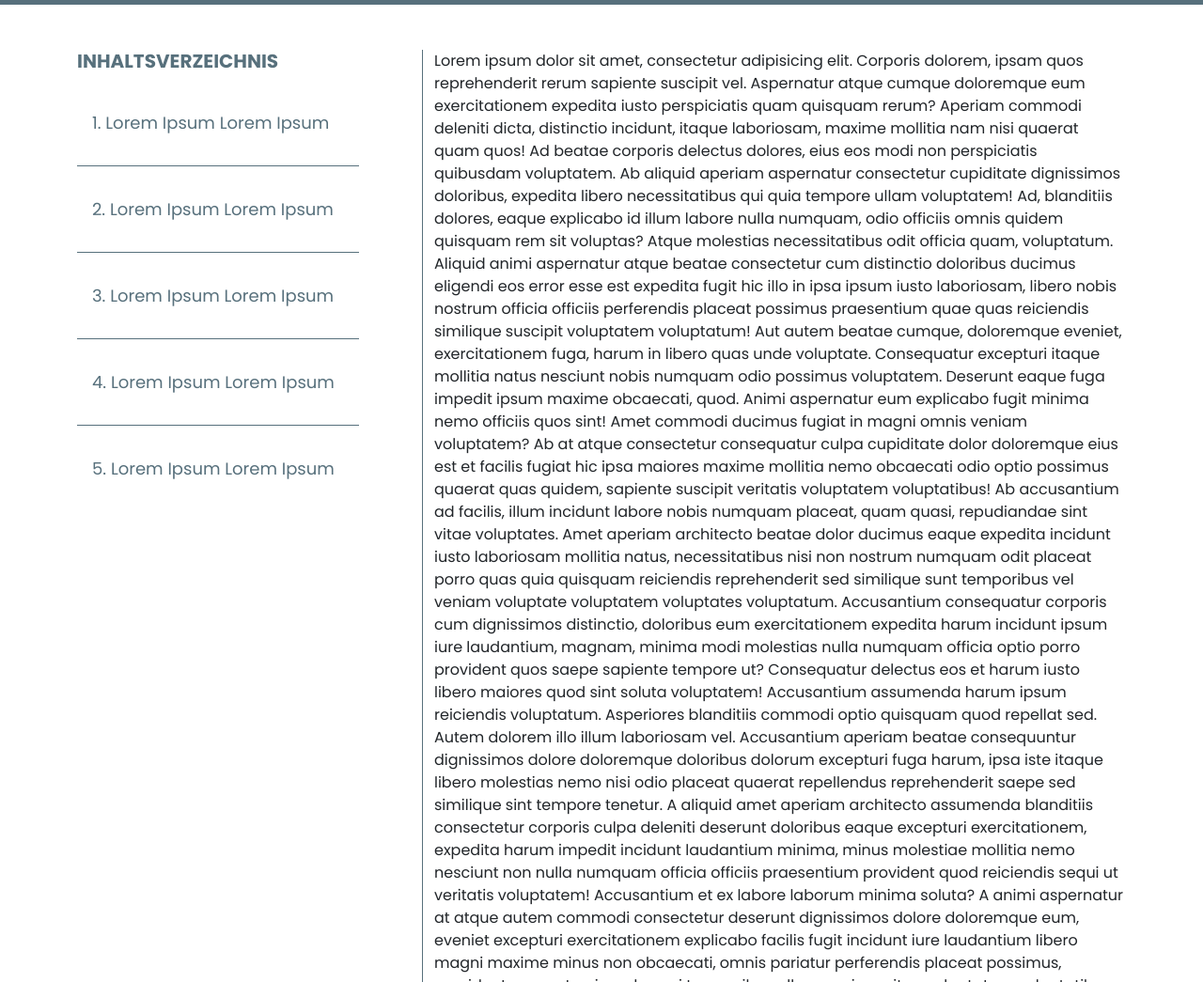
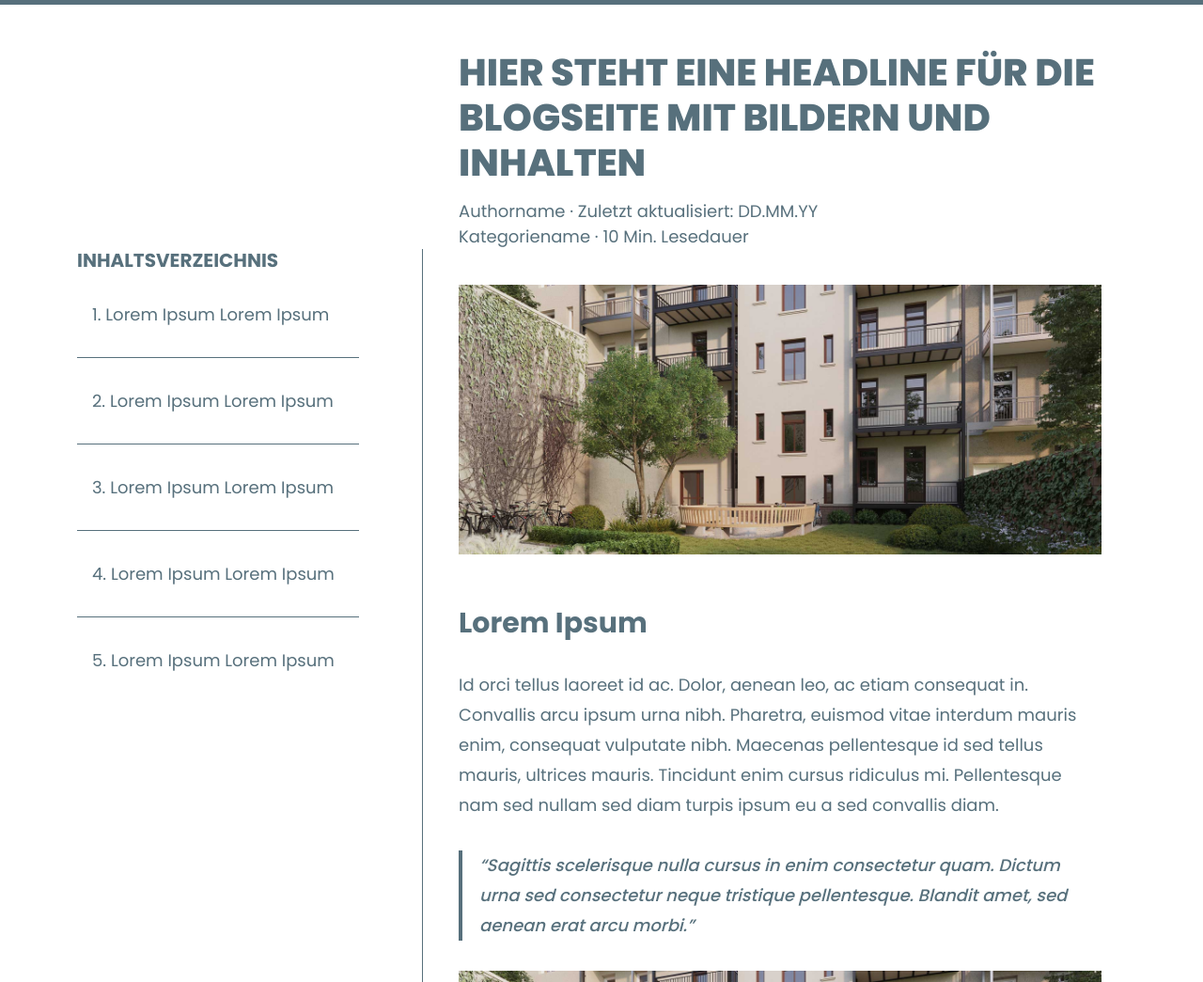
Before and after one commit to nhanlnt-96/squarevest-blog-site, a plain HTML site: page index.html in a window 1280 px wide. Shown: the part 55-1100 px from the top of the page at 94% size. Drawn offline with nearby package versions, Linux system fonts and the light colour scheme.

Commit message:
feat: created blog content

```diff
--- a/assets/css/styles.css
+++ b/assets/css/styles.css
@@ -6,6 +6,24 @@
 body {
     width: 100vw;
     min-height: 100vh;
+    overflow-x: hidden;
+}
+
+/*custom scrollbar*/
+::-webkit-scrollbar {
+    width: 3px;
+}
+
+::-webkit-scrollbar-track {
+    background: #f1f1f1;
+}
+
+::-webkit-scrollbar-thumb {
+    background: var(--bs-primary);
+}
+
+::-webkit-scrollbar-thumb:hover {
+    background: #555;
 }
 
 /*breakpoint css*/
@@ -20,12 +38,27 @@ body {
 1. Customize color
 2. Header
 3. Sidebar
+3. Blog content
+4. Info box card
 */
 
 /**Utils*/
 .svg-icon {
     width: 20px;
     height: 20px;
+}
+
+.divider {
+    margin: 35px 0;
+    height: 1px;
+    width: 100%;
+    background-color: var(--bs-primary);
+}
+
+@media (min-width: 768px) {
+    .divider {
+        margin: 70px 0;
+    }
 }
 
 /*1. Customize color*/
@@ -47,7 +80,7 @@ body {
     outline: none;
 }
 
-p {
+p, blockquote, h6 {
     margin-bottom: 0;
 }
 
@@ -116,10 +149,14 @@ p {
     }
 }
 
+.sidebar-container .sidebar-wrapper {
+    transition: all .2s ease-in-out;
+}
+
 .sidebar-container .sidebar-btn {
     border-bottom-right-radius: 5px;
     border-top-right-radius: 5px;
-    z-index: 50;
+    z-index: 100;
     color: #ffffff;
     background-color: var(--bs-primary);
 }
@@ -193,3 +230,150 @@ p {
         color: var(--bs-primary);
     }
 }
+
+/*3. Blog content*/
+.blog-content__container, .blog-title__wrapper {
+    padding: 0 38px;
+}
+
+.blog-title__container .blog-title__wrapper .title {
+    font-size: clamp(30px, 10vw, 40px);
+    font-weight: 800;
+    margin-bottom: 14px;
+}
+
+.blog-title__container .blog-title__wrapper .sub-title {
+    font-size: 18px;
+}
+
+.blog-content__container {
+    padding-top: 38px;
+    padding-bottom: 38px;
+}
+
+.blog-image__container {
+    max-width: 914px;
+    width: 100%;
+}
+
+.blog-image__container:not(:first-child) {
+    margin-top: 18px;
+}
+
+@media (min-width: 768px) {
+    .blog-image__container:not(:first-child) {
+        margin-top: 32px;
+    }
+}
+
+.blog-image__container .blog-image__wrapper {
+    position: relative;
+    width: 100%;
+    padding-bottom: calc(308 / 735 * 100%);
+}
+
+.blog-image__container .blog-image__wrapper > img {
+    position: absolute;
+    left: 0;
+    top: 0;
+    width: 100%;
+    height: 100%;
+    object-fit: contain;
+    z-index: -1;
+}
+
+.blog-content__wrapper .blog-content__title {
+    font-size: clamp(20px, 10vw, 30px);
+    font-weight: 700;
+    margin-top: 20px;
+}
+
+@media (min-width: 768px) {
+    .blog-content__wrapper .blog-content__title {
+        margin-top: 55px;
+    }
+}
+
+.blog-content__wrapper .blog-content__detail {
+    font-size: 18px;
+    font-weight: 400;
+    margin-top: 18px;
+    line-height: 32px;
+}
+
+@media (min-width: 768px) {
+    .blog-content__wrapper .blog-content__detail {
+        margin-top: 32px;
+    }
+}
+
+.blog-content__wrapper .blog-content__detail > .blog-content__detail-bold {
+    font-weight: 700;
+}
+
+.blog-content__wrapper .blog-content__detail > .blog-content__detail-underline {
+    text-decoration: underline;
+}
+
+
+.blog-content__wrapper .blog-content__quote {
+    font-style: italic;
+    padding-left: 18px;
+    border-left: 4px solid var(--bs-primary);
+    font-size: 18px;
+    font-weight: 500;
+    line-height: 32px;
+    margin-top: 18px;
+}
+
+@media (min-width: 768px) {
+    .blog-content__wrapper .blog-content__quote {
+        margin-top: 32px;
+    }
+}
+
+.blog-content__footer-icon {
+    max-width: 147px;
+    width: 100%;
+}
+
+.blog-content__footer-icon .blog-content__footer-icon__container {
+    width: 100%;
+    padding-bottom: 100%;
+    position: relative;
+}
+
+.blog-content__footer-icon .blog-content__footer-icon__container > img {
+    position: absolute;
+    width: 100%;
+    height: 100%;
+    left: 0;
+    top: 0;
+    object-fit: contain;
+}
+
+.blog-content__footer-content .blog-content__footer-content__header .title {
+    font-weight: 700;
+    font-size: 18px;
+}
+
+.blog-content__footer-content .blog-content__footer-content__header .sub-title, .blog-content__footer-content .description {
+    font-weight: 400;
+    font-size: 18px;
+}
+
+.blog-content__footer-content .description {
+    margin-top: 20px;
+}
+
+@media (min-width: 768px) {
+    .blog-content__footer-content .description {
+        margin-top: 30px;
+    }
+}
+
+/*4. Info box card*/
+.info-box__container .info-box__content > p {
+    font-size: clamp(20px, 5vw, 22px);
+    font-weight: 500;
+}
--- a/assets/js/sidebar.js
+++ b/assets/js/sidebar.js
@@ -1,14 +1,41 @@
 $(window).on("load", () => {
-  // add space to top for sidebar.html
-  $("#expandSidebarBtn").css(
-    "top",
-    `${$("#navbarHeader").outerHeight() + 12}px`
-  );
+  const expandSidebarBtn = $("#expandSidebarBtn");
+  const sidebarContainer = $("#sidebarContainer");
+  const sidebarContainerOffsetTop = 108;
+
+  // add space to top for expand sidebar btn
+  expandSidebarBtn.css("top", `${$("#navbarHeader").outerHeight() + 12}px`);
+
+  // add space to top for sidebar
+  const setSidebarTop = () => {
+    if ($(window).innerWidth() >= 992) {
+      sidebarContainer.css(
+        "top",
+        `${
+          $("#blogTitleContainer").outerHeight() + sidebarContainerOffsetTop
+        }px`
+      );
+    } else {
+      sidebarContainer.css("top", `${sidebarContainerOffsetTop}px`);
+    }
+  };
+
+  $(window).resize(() => {
+    setSidebarTop();
+  });
+
+  setSidebarTop();
+
+  $(window).scroll(() => {
+    if ($(this).scrollTop() > 0) {
+      sidebarContainer.css("top", `${sidebarContainerOffsetTop}px`);
+    } else {
+      setSidebarTop();
+    }
+  });
 
   // expand sidebar
-  $("#expandSidebarBtn").click(() => {
-    const sidebarContainer = $("#sidebarContainer");
-    const expandSidebarBtn = $("#expandSidebarBtn");
+  expandSidebarBtn.click(() => {
     const activeClass = "active";
     if (!sidebarContainer.hasClass(activeClass)) {
       expandSidebarBtn.addClass(activeClass);
--- a/index.html
+++ b/index.html
@@ -36,8 +36,27 @@
 <!--    header end-->
 
 <main class="h-100 position-relative py-5">
-  <div class="container">
+  <!--  blog title start-->
+  <div id="blogTitleContainer" class="container-xl blog-title__container">
     <div class="row">
+      <div class="col-12 col-lg-4 col-xxl-3">
+      </div>
+      <div class="col-12 col-lg-8 col-xxl-9 blog-title__wrapper">
+        <h1 class="text-primary text-uppercase title">HIER STEHT EINE HEADLINE FÜR DIE BLOGSEITE MIT BILDERN UND
+          INHALTEN</h1>
+        <div class="text-primary sub-title">
+          <p>Authorname · Zuletzt aktualisiert: DD.MM.YY</p>
+          <p>Kategoriename · 10 Min. Lesedauer</p>
+        </div>
+      </div>
+    </div>
+  </div>
+  <!--  blog title end-->
+
+  <!--  blog content start-->
+  <div class="container-xl">
+    <div class="row">
+      <!--      sidebar start-->
       <div class="col-12 col-lg-4 col-xxl-3 sidebar-container">
         <!--        sidebar expand btn (mobile screen)-->
         <button id="expandSidebarBtn"
@@ -51,81 +70,119 @@
         <aside id="sidebarContainer" class="sidebar-wrapper">
         </aside>
       </div>
-      <div class="col-12 col-lg-8 col-xxl-9">
-        Lorem ipsum dolor sit amet, consectetur adipisicing elit. Corporis dolorem, ipsam quos reprehenderit rerum
-        sapiente suscipit vel. Aspernatur atque cumque doloremque eum exercitationem expedita iusto perspiciatis quam
-        quisquam rerum? Aperiam commodi deleniti dicta, distinctio incidunt, itaque laboriosam, maxime mollitia nam nisi
-        quaerat quam quos! Ad beatae corporis delectus dolores, eius eos modi non perspiciatis quibusdam voluptatem. Ab
-        aliquid aperiam aspernatur consectetur cupiditate dignissimos doloribus, expedita libero necessitatibus qui quia
-        tempore ullam voluptatem! Ad, blanditiis dolores, eaque explicabo id illum labore nulla numquam, odio officiis
-        omnis quidem quisquam rem sit voluptas? Atque molestias necessitatibus odit officia quam, voluptatum. Aliquid
-        animi aspernatur atque beatae consectetur cum distinctio doloribus ducimus eligendi eos error esse est expedita
-        fugit hic illo in ipsa ipsum iusto laboriosam, libero nobis nostrum officia officiis perferendis placeat
-        possimus praesentium quae quas reiciendis similique suscipit voluptatem voluptatum! Aut autem beatae cumque,
-        doloremque eveniet, exercitationem fuga, harum in libero quas unde voluptate. Consequatur excepturi itaque
-        mollitia natus nesciunt nobis numquam odio possimus voluptatem. Deserunt eaque fuga impedit ipsum maxime
-        obcaecati, quod. Animi aspernatur eum explicabo fugit minima nemo officiis quos sint! Amet commodi ducimus
-        fugiat in magni omnis veniam voluptatem? Ab at atque consectetur consequatur culpa cupiditate dolor doloremque
-        eius est et facilis fugiat hic ipsa maiores maxime mollitia nemo obcaecati odio optio possimus quaerat quas
-        quidem, sapiente suscipit veritatis voluptatem voluptatibus! Ab accusantium ad facilis, illum incidunt labore
-        nobis numquam placeat, quam quasi, repudiandae sint vitae voluptates. Amet aperiam architecto beatae dolor
-        ducimus eaque expedita incidunt iusto laboriosam mollitia natus, necessitatibus nisi non nostrum numquam odit
-        placeat porro quas quia quisquam reiciendis reprehenderit sed similique sunt temporibus vel veniam voluptate
-        voluptatem voluptates voluptatum. Accusantium consequatur corporis cum dignissimos distinctio, doloribus eum
-        exercitationem expedita harum incidunt ipsum iure laudantium, magnam, minima modi molestias nulla numquam
-        officia optio porro provident quos saepe sapiente tempore ut? Consequatur delectus eos et harum iusto libero
-        maiores quod sint soluta voluptatem! Accusantium assumenda harum ipsum reiciendis voluptatum. Asperiores
-        blanditiis commodi optio quisquam quod repellat sed. Autem dolorem illo illum laboriosam vel. Accusantium
-        aperiam beatae consequuntur dignissimos dolore doloremque doloribus dolorum excepturi fuga harum, ipsa iste
-        itaque libero molestias nemo nisi odio placeat quaerat repellendus reprehenderit saepe sed similique sint
-        tempore tenetur. A aliquid amet aperiam architecto assumenda blanditiis consectetur corporis culpa deleniti
-        deserunt doloribus eaque excepturi exercitationem, expedita harum impedit incidunt laudantium minima, minus
-        molestiae mollitia nemo nesciunt non nulla numquam officia officiis praesentium provident quod reiciendis sequi
-        ut veritatis voluptatem! Accusantium et ex labore laborum minima soluta? A animi aspernatur at atque autem
-        commodi consectetur deserunt dignissimos dolore doloremque eum, eveniet excepturi exercitationem explicabo
-        facilis fugit incidunt iure laudantium libero magni maxime minus non obcaecati, omnis pariatur perferendis
-        placeat possimus, provident quaerat quis sed sequi temporibus ullam veniam vitae voluptatem voluptatibus.
-        Accusamus ad aut cum deleniti dignissimos error, est et excepturi facilis harum inventore ipsa ipsam iure,
-        laboriosam magni maiores molestias nemo nihil porro quaerat quia quibusdam quisquam quo quod sed soluta, tempore
-        voluptate! Ab aliquam at atque beatae consectetur culpa, delectus deleniti dolor dolorem doloremque dolores
-        ducimus eligendi enim eos, facilis hic iste laudantium magnam nostrum numquam odit perspiciatis placeat porro
-        quaerat ratione repellat repellendus sit suscipit tempore totam unde ut vero vitae? Corporis, cumque delectus
-        deserunt dolore dolorem dolores ipsam maxime nesciunt quos repudiandae sunt tempora tenetur ullam veniam
-        voluptate. Amet, aut ratione? A aliquid asperiores, consequatur culpa delectus deserunt dolore doloremque
-        dolores earum, eius esse ipsum laboriosam laudantium maiores nesciunt nisi omnis reprehenderit soluta veritatis
-        voluptatum! Cupiditate ipsam saepe sit tempore voluptatum! Amet deserunt ea eligendi eum expedita harum
-        inventore itaque laboriosam magnam placeat praesentium quibusdam quidem repudiandae, suscipit, voluptates? Ad
-        aspernatur assumenda, beatae corporis deleniti dolore doloribus error et exercitationem ipsam iste iusto,
-        laboriosam minima minus, necessitatibus odit officia pariatur quis ratione repellendus reprehenderit ullam velit
-        voluptas voluptate voluptatibus. Architecto eligendi fuga iusto laborum magni optio repellendus saepe tempora
-        tenetur veniam? Architecto, asperiores assumenda autem delectus facere in molestias numquam obcaecati omnis
-        perspiciatis quam repellat vel! Aliquam architecto, culpa dolores excepturi exercitationem expedita id illum
-        impedit minus mollitia, natus nihil nisi placeat quasi rem rerum tempore vel! A autem blanditiis consectetur
-        culpa debitis delectus deserunt doloremque ducimus ea est excepturi hic illo illum impedit magnam minima nisi
-        nulla omnis quam quo, ratione recusandae reiciendis repellat saepe similique, veritatis voluptate voluptatum!
-        Aliquam aliquid animi aut beatae blanditiis cupiditate, delectus, distinctio dolorum earum eligendi ipsa libero
-        minima, neque omnis quidem quisquam temporibus totam velit vero voluptates? Consectetur culpa delectus eos et id
-        inventore maiores maxime nam neque obcaecati odit perspiciatis placeat, quaerat quidem, sequi unde veritatis?
-        Beatae cum eos, et excepturi placeat totam vel! Eaque eum harum minus nam vero. Aut, cumque ut! Accusamus
-        blanditiis commodi culpa cupiditate deleniti earum eius fuga illo illum in itaque libero maxime modi, mollitia
-        provident quis sint sit voluptas. Adipisci, aut enim explicabo, ipsa ipsam iste iure nemo odit quibusdam
-        repellendus saepe sit ullam voluptates. Dolorem exercitationem incidunt non officiis quas ratione soluta. A ab
-        ad alias animi architecto at cum distinctio dolores ea earum explicabo hic id illum in ipsum, laudantium magni
-        minima modi molestias nihil nobis non perferendis praesentium quaerat quas quasi quibusdam quod quos tempora
-        totam unde vel voluptas voluptatibus. Accusantium architecto beatae eveniet fugit incidunt nesciunt nihil, odit
-        omnis perspiciatis provident quo ratione sunt voluptatibus? Aspernatur autem consequatur deserunt dignissimos
-        dolores impedit laborum minus non, nulla omnis porro quasi quos repudiandae similique sint, unde voluptas. Ab ad
-        aperiam blanditiis dolorum ducimus eos esse et fugit hic incidunt iste laboriosam magnam molestias natus neque
-        nobis non praesentium provident quae repellendus reprehenderit repudiandae rerum sequi similique sit tempora
-        totam velit vero, voluptate voluptatem? Autem consectetur, est exercitationem iste magni molestias quaerat quia
-        sed tempora voluptas. Ad iste minima pariatur porro quidem repellat rerum. Accusantium alias aliquid amet autem
-        delectus ea exercitationem maxime nesciunt omnis optio praesentium quae quam quidem reiciendis sint, ut
-        voluptate. Atque aut autem cum eius facere maiores neque similique? Accusantium architecto, culpa esse excepturi
-        facere fugiat iure libero perferendis quae quaerat quidem ratione recusandae repellendus sapiente similique
-        velit veritatis! Iure, nemo, perferendis?>
+      <!--      sidebar end-->
+
+      <!--      blog content detail start-->
+      <div class="col-12 col-lg-8 col-xxl-9 text-primary blog-content__container">
+        <div class="w-100 blog-content__wrapper">
+          <div class="blog-image__container">
+            <div class="blog-image__wrapper">
+              <img src="assets/images/blog-image.png" alt="Blog image">
+            </div>
+          </div>
+          <h6 class="blog-content__title">Lorem Ipsum</h6>
+          <p class="blog-content__detail">Id orci tellus laoreet id ac. Dolor, aenean leo, ac etiam consequat in.
+            Convallis arcu ipsum
+            urna nibh.
+            Pharetra, euismod vitae interdum mauris enim, consequat vulputate nibh. Maecenas pellentesque id sed tellus
+            mauris, ultrices mauris. Tincidunt enim cursus ridiculus mi. Pellentesque nam sed nullam sed diam turpis
+            ipsum
+            eu a sed convallis diam.</p>
+          <blockquote class="blog-content__quote">“Sagittis scelerisque nulla cursus in enim consectetur quam. Dictum
+            urna
+            sed
+            consectetur neque tristique pellentesque. Blandit amet, sed aenean erat arcu morbi.”
+          </blockquote>
+          <div class="blog-image__container">
+            <div class="blog-image__wrapper">
+              <img src="assets/images/blog-image.png" alt="Blog image">
+            </div>
+          </div>
+          <h6 class="blog-content__title">Lorem Ipsum</h6>
+          <p class="blog-content__detail">Id orci tellus laoreet id ac. Dolor, aenean leo, ac etiam consequat in.
+            Convallis arcu ipsum urna nibh. <span class="blog-content__detail-bold">Pharetra, euismod vitae interdum
+            mauris enim</span>, consequat vulputate
+            nibh.
+            Maecenas pellentesque id sed tellus mauris, ultrices mauris. Tincidunt enim cursus ridiculus mi. <span
+                    class="blog-content__detail-bold">Pellentesque</span>
+            nam sed nullam sed diam turpis ipsum eu a sed convallis diam. Id orci tellus laoreet id ac. Dolor, aenean
+            leo,
+            ac etiam consequat in. Convallis arcu ipsum urna nibh. Pharetra, euismod vitae interdum mauris enim, <span
+                    class="blog-content__detail-bold">consequat</span>
+            vulputate nibh. Maecenas pellentesque id sed tellus mauris, ultrices mauris. Tincidunt enim cursus ridiculus
+            mi. Pellentesque nam sed nullam sed diam turpis ipsum eu a sed convallis diam. Id orci tellus laoreet id ac.
+            Dolor, <span class="blog-content__detail-bold">aenean</span> leo, ac etiam consequat in. Convallis arcu
+            ipsum
+            urna nibh. Pharetra, euismod vitae interdum
+            mauris enim, <span class="blog-content__detail-bold blog-content__detail-underline">consequat</span>
+            vulputate
+            nibh. Maecenas pellentesque id sed tellus mauris, ultrices mauris. Tincidunt
+            enim cursus ridiculus mi. Pellentesque nam sed nullam sed <span
+                    class="blog-content__detail-bold">diam</span>
+            turpis ipsum eu a sed
+            convallis diam.
+            Id orci
+            tellus laoreet id ac. Dolor, aenean leo, ac etiam consequat in.
+            Convallis arcu ipsum urna nibh. Pharetra,
+            euismod vitae interdum mauris enim,
+            consequat
+            vulputate nibh.
+            <span class="blog-content__detail-bold">Maecenas pellentesque id sed tellus mauris,</span>
+            ultrices mauris. Tincidunt enim cursus ridiculus mi. Pellentesque nam sed nullam sed diam turpis ipsum eu a
+            sed convallis diam.</p>
+          <p class="blog-content__detail">Id orci tellus laoreet id ac. Dolor, aenean leo, ac etiam consequat in.
+            Convallis arcu ipsum urna nibh.
+            Pharetra, euismod vitae interdum mauris enim, consequat vulputate nibh. Maecenas pellentesque id sed tellus
+            mauris, ultrices mauris. Tincidunt enim cursus ridiculus mi. Pellentesque nam sed nullam sed diam turpis
+            ipsum
+            eu a sed convallis diam.
+            Id orci tellus laoreet id ac. Dolor, aenean leo, ac etiam consequat in. Convallis arcu ipsum urna nibh.
+            Pharetra, euismod vitae interdum mauris enim, consequat vulputate nibh. Maecenas pellentesque id sed tellus
+            mauris, ultrices mauris. Tincidunt enim cursus ridiculus mi. Pellentesque nam sed nullam sed diam turpis
+            ipsum
+            eu a sed convallis diam.</p>
+        </div>
+        <!--        info box card start-->
+        <div
+                class="w-100 mt-4 bg-primary rounded text-white d-flex justify-content-center align-items-center flex-column flex-md-row p-4 info-box__container">
+          <div class="mb-4 mb-md-0 me-md-4 info-box_icon">
+            <svg width="92" height="92" viewBox="0 0 92 92" fill="none" xmlns="http://www.w3.org/2000/svg">
+              <path d="M46.24 30.7594V45.8794M46.24 60.9994H46.2778M80.26 45.8794C80.26 64.6681 65.0287 79.8994 46.24 79.8994C27.4512 79.8994 12.22 64.6681 12.22 45.8794C12.22 27.0906 27.4512 11.8594 46.24 11.8594C65.0287 11.8594 80.26 27.0906 80.26 45.8794Z"
+                    stroke="currentColor" stroke-width="7.56" stroke-linecap="round" stroke-linejoin="round"/>
+            </svg>
+          </div>
+          <div class="flex-fill fst-italic info-box__content">
+            <p class="text-center text-md-start">Sagittis scelerisque nulla cursus in enim consectetur quam. Dictum urna
+              sed consectetur neque
+              tristique
+              pellentesque. Blandit amet, sed aenean erat arcu morbi.”</p>
+          </div>
+        </div>
+        <!--        info box card end-->
+        <div class="divider"></div>
+        <!--        blog content footer start-->
+        <div
+                class="w-100 rounded text-primary d-flex justify-content-center align-items-center flex-column flex-md-row p-4 blog-content__footer">
+          <div class="mb-4 mb-md-0 me-md-4 blog-content__footer-icon">
+            <div class="blog-content__footer-icon__container">
+              <img src="assets/images/squarevest-circle-logo.png" alt="SQuarevest Logo">
+            </div>
+          </div>
+          <div class="flex-fill text-center text-md-start blog-content__footer-content">
+            <div class="blog-content__footer-content__header">
+              <h6 class="title">Authorname</h6>
+              <p class="sub-title">Titelbeschriebung</p>
+            </div>
+            <p class="description">Kurze beschreibung zur Person...Kurze beschreibung zur Person...Kurze beschreibung
+              zur Person...</p>
+          </div>
+        </div>
+        <!--        blog content footer end-->
       </div>
+      <!--      blog content detail end-->
     </div>
   </div>
+  <!--  blog content end-->
 </main>
 
 <script
```
Also changed, not shown: assets/images/blog-image.png (added), assets/images/squarevest-circle-logo.png (added).
